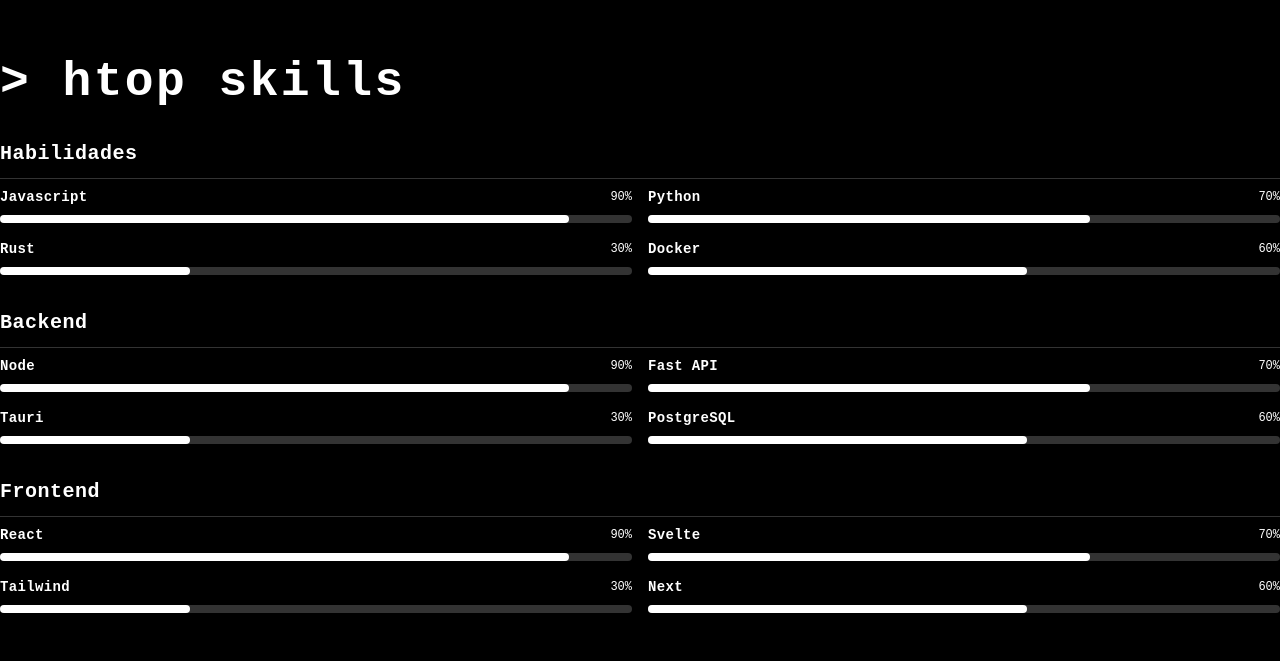
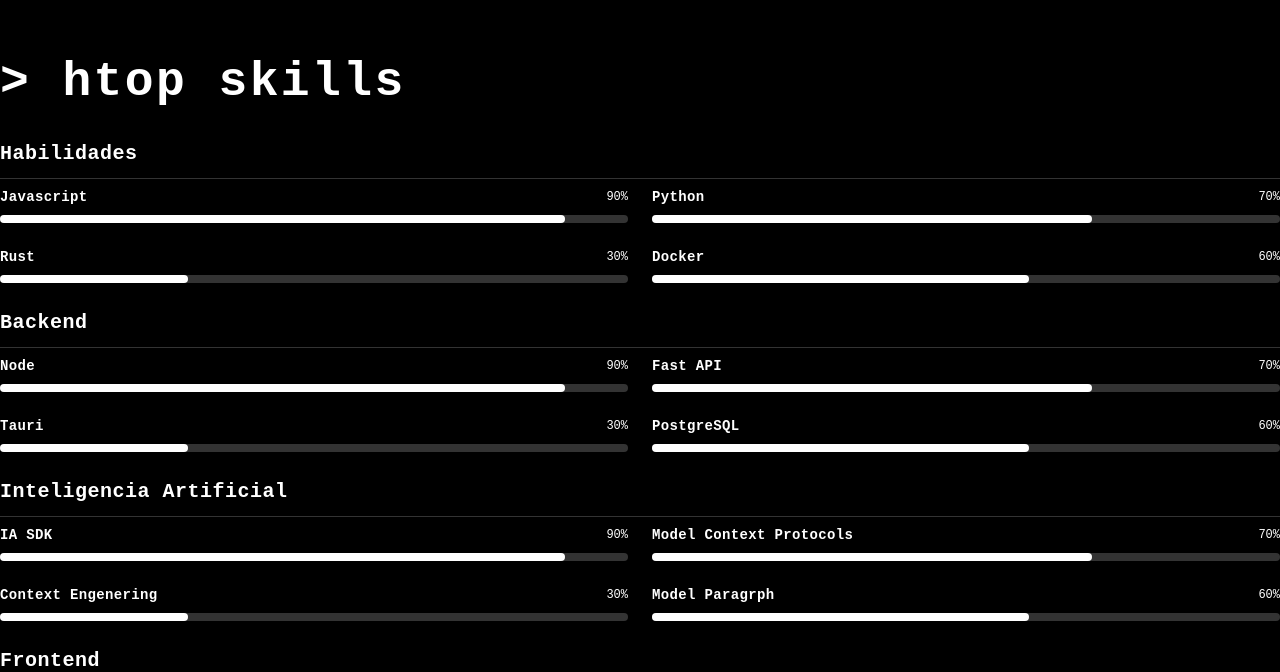
Before and after one commit to BNFLYD/0SC1-DOCS, a React (Vite) app: page /about in a window 1280 px wide. Shown: the part 848-1520 px from the top of the page. Built offline with nearby package versions, Linux system fonts and the light colour scheme.

Commit message:
interface animations

```diff
--- a/src/components/AmplitudeIndicator.jsx
+++ b/src/components/AmplitudeIndicator.jsx
@@ -1,8 +1,29 @@
 "use client"
+import { useState, useEffect } from "react"
 
-const AmplitudeIndicator = ({ skill, percentage, theme, vertical = true }) => {
+const AmplitudeIndicator = ({ skill, percentage, theme, vertical = true, shouldAnimate = true }) => {
   const isDark = theme === "dark"
-  const height = (percentage / 100) * 40 // Altura máxima reducida
+  const [currentValue, setCurrentValue] = useState(0)
+  const height = (currentValue / 100) * 40 // Altura máxima reducida
+
+  useEffect(() => {
+    const startAnimation = async () => {
+      if (!shouldAnimate) return
+      // Resetear al inicio
+      setCurrentValue(0)
+      // Esperar a que el estado se actualice
+      await new Promise(resolve => setTimeout(resolve, 250))
+      // Iniciar la animación
+      setCurrentValue(percentage)
+    }
+
+    startAnimation()
+
+    // Limpiar la animación cuando el componente se desmonte
+    return () => {
+      setCurrentValue(0)
+    }
+  }, [percentage, shouldAnimate])
 
   if (vertical) {
     // Diseño vertical (original)
@@ -28,14 +49,12 @@
     )
   } else {
     // Diseño horizontal (para la página About)
-    const width = (percentage / 100) * 200 // Ancho máximo de la barra horizontal
-
     return (
       <div className="space-y-2">
         {/* Nombre y porcentaje */}
         <div className="flex justify-between items-center">
           <span className="font-mono font-bold text-sm tracking-wide">{skill}</span>
-          <span className="font-mono text-xs">{percentage}%</span>
+          <span className="font-mono text-xs">{currentValue}%</span>
         </div>
 
         {/* Barra de progreso horizontal */}
@@ -44,8 +63,8 @@
           <div className={`w-full h-2 rounded-full ${isDark ? "bg-white/20" : "bg-black/20"}`}>
             {/* Barra de progreso */}
             <div
-              className={`h-full rounded-full transition-all duration-1000 ease-out ${isDark ? "bg-white" : "bg-black"}`}
-              style={{ width: `${percentage}%` }}
+              className={`h-full rounded-full transition-all duration-[1500ms] ease-out ${isDark ? "bg-white" : "bg-black"}`}
+              style={{ width: `${currentValue}%` }}
             />
           </div>
         </div>
--- a/src/components/SkillKnob.jsx
+++ b/src/components/SkillKnob.jsx
@@ -1,8 +1,31 @@
 "use client"
+import { useState, useEffect } from "react"
 
-const SkillKnob = ({ skill, percentage, theme }) => {
+const SkillKnob = ({ skill, percentage, theme, shouldAnimate = true }) => {
   const isDark = theme === "dark"
-  const rotation = (percentage / 100) * 180 - 90
+  const [currentRotation, setCurrentRotation] = useState(-90) // Empezamos desde -90 grados
+  const rotation = (percentage / 100) * 180 - 90 // El valor final de rotación
+
+  useEffect(() => {
+    const startAnimation = async () => {
+      if (!shouldAnimate) return
+
+      // Resetear a la posición inicial
+      setCurrentRotation(-90)
+
+      // Pequeña pausa para asegurar el reset
+      await new Promise(resolve => setTimeout(resolve, 250))
+
+      // Animar hasta la posición final
+      setCurrentRotation(rotation)
+    }
+
+    startAnimation()
+
+    return () => {
+      setCurrentRotation(-90)
+    }
+  }, [percentage, shouldAnimate, rotation])
 
   return (
     <div className="flex flex-col items-center space-y-2">
@@ -16,11 +39,11 @@
         >
           {/* Indicador del knob */}
           <div
-            className={`absolute w-0.5 h-3 top-1 left-1/2 origin-bottom transform -translate-x-1/2 transition-transform duration-500 ${
+            className={`absolute w-0.5 h-3 top-1 left-1/2 origin-bottom transform -translate-x-1/2 transition-all duration-[1500ms] ease-out ${
               isDark ? "bg-white" : "bg-black"
             }`}
             style={{
-              transform: `translateX(-50%) rotate(${rotation}deg)`,
+              transform: `translateX(-50%) rotate(${currentRotation}deg)`,
               transformOrigin: "50% 18px",
             }}
           />
--- /dev/null
+++ b/src/components/TerminalText.jsx
@@ -0,0 +1,44 @@
+"use client"
+import { useState, useEffect, useRef } from 'react'
+
+const TerminalText = ({ text, className, inView = true, onComplete }) => {
+  const [displayText, setDisplayText] = useState('> ')
+  const [isTyping, setIsTyping] = useState(false)
+  const fullText = `> ${text}`
+  const intervalRef = useRef(null)
+
+  useEffect(() => {
+    if (inView && !isTyping) {
+      setIsTyping(true)
+      let currentIndex = 2 // Empezamos después del "> "
+
+      intervalRef.current = setInterval(() => {
+        if (currentIndex <= fullText.length) {
+          setDisplayText(fullText.slice(0, currentIndex))
+          currentIndex++
+        } else {
+          clearInterval(intervalRef.current)
+          setIsTyping(false)
+          onComplete?.() // Llamar al callback cuando termine
+        }
+      }, 50) // Velocidad de escritura
+    }
+
+    return () => {
+      if (intervalRef.current) {
+        clearInterval(intervalRef.current)
+      }
+    }
+  }, [inView, fullText])
+
+  return (
+    <span className={className}>
+      {displayText}
+      {isTyping && (
+        <span className="inline-block w-2 h-5 ml-1 bg-current animate-blink" />
+      )}
+    </span>
+  )
+}
+
+export default TerminalText
--- a/src/pages/About.jsx
+++ b/src/pages/About.jsx
@@ -3,37 +3,42 @@
 import { useState, useEffect, useRef } from "react" // Importar useEffect y useRef
 import { useUser } from "../context/UserContext"
 import { Mail, Github, Linkedin } from "lucide-react"
+import TerminalText from "../components/TerminalText"
 import AmplitudeIndicator from "../components/AmplitudeIndicator"
 import profile from "../assets/yo.jpg";
 
 const About = () => {
   const { isDark } = useUser()
-  const [showSkillsSection, setShowSkillsSection] = useState(false) // Nuevo estado para controlar la visibilidad
-  const skillsSectionRef = useRef(null) // Referencia para la sección de habilidades
+  const [isSkillsSectionVisible, setIsSkillsSectionVisible] = useState(false)
+  const [showWhoamiContent, setShowWhoamiContent] = useState(false)
+  const [showSkillsContent, setShowSkillsContent] = useState(false)
+  const skillsSectionRef = useRef(null)
 
   // Efecto para el IntersectionObserver
   useEffect(() => {
     const observer = new IntersectionObserver(
       (entries) => {
         entries.forEach((entry) => {
-          if (entry.isIntersecting) {
-            setShowSkillsSection(true)
-            observer.unobserve(entry.target) // Dejar de observar una vez que se muestra
+          setIsSkillsSectionVisible(entry.isIntersecting)
+          if (!entry.isIntersecting) {
+            // Resetear el estado del contenido cuando el elemento sale de la vista
+            setShowSkillsContent(false)
           }
         })
       },
       {
-        threshold: 0.4, // El 10% del elemento debe ser visible para activar
+        threshold: 0.5, // El 50% del elemento debe ser visible para activar
       },
     )
 
-    if (skillsSectionRef.current) {
-      observer.observe(skillsSectionRef.current)
+    const currentRef = skillsSectionRef.current
+    if (currentRef) {
+      observer.observe(currentRef)
     }
 
     return () => {
-      if (skillsSectionRef.current) {
-        observer.unobserve(skillsSectionRef.current)
+      if (currentRef) {
+        observer.unobserve(currentRef)
       }
     }
   }, []) // Se ejecuta una sola vez al montar el componente
@@ -60,6 +65,15 @@
       ],
     },
     {
+      title: "Inteligencia Artificial",
+      skills: [
+        { name: "IA SDK", percentage: 90 },
+        { name: "Model Context Protocols", percentage: 70 },
+        { name: "Context Engenering", percentage: 30 },
+        { name: "Model Paragrph", percentage: 60 },
+      ],
+    },
+    {
       title: "Frontend",
       skills: [
         { name: "React", percentage: 90 },
@@ -83,11 +97,14 @@
         <div className="flex flex-col md:flex-row items-center md:items-start gap-8 mb-16 pt-32">
           {/* Información personal */}
           <div className="flex-1 text-left">
-            <h1 className="text-4xl md:text-5xl font-mono font-bold mb-6 tracking-wider">{">"} whoami</h1>
+            <h1 className="text-4xl md:text-5xl font-mono font-bold mb-6 tracking-wider">
+              <TerminalText text="whoami" onComplete={() => setShowWhoamiContent(true)} />
+            </h1>
 
             <div
-              className={`p-6 rounded-xl border-2 ${isDark ? "border-primary/10 bg-primary" : "border-secondary/10 bg-secondary"
-                }`}
+              className={`p-6 rounded-xl border-2 transition-opacity duration-500 ${
+                isDark ? "border-primary/10 bg-primary" : "border-secondary/10 bg-secondary"
+              } ${showWhoamiContent ? "opacity-100" : "opacity-0"}`}
             >
               <h2 className="text-xl font-mono font-bold mb-4 tracking-wide">Flavio Gabriel Morales</h2>
 
@@ -110,7 +127,9 @@
           </div>
 
           {/* Columna derecha: Foto de perfil + Contacto */}
-          <div className="flex flex-col items-center gap-4">
+          <div className={`flex flex-col items-center gap-4 transition-opacity duration-500 ${
+            showWhoamiContent ? "opacity-100" : "opacity-0"
+          }`}>
             {/* Foto de perfil */}
             <div
               className="w-48 h-48 rounded-3xl overflow-hidden"
@@ -174,12 +193,19 @@
         {/* Sección de habilidades */}
         <div
           ref={skillsSectionRef} // Asignar la referencia
-          className={`space-y-8 py-12 transition-opacity duration-1000 ease-out ${showSkillsSection ? "opacity-100" : "opacity-0" // Controlar la opacidad
+          className={`space-y-8 py-12 transition-opacity duration-1000 ease-out ${isSkillsSectionVisible ? "opacity-100" : "opacity-0" // Controlar la opacidad
             }`}
         >
-          <h1 className="text-4xl md:text-5xl font-mono font-bold mb-6 tracking-wider">{">"} htop skills</h1>
+          <h1 className="text-4xl md:text-5xl font-mono font-bold mb-6 tracking-wider">
+            <TerminalText
+              text="htop skills"
+              inView={isSkillsSectionVisible}
+              onComplete={() => setShowSkillsContent(true)}
+            />
+          </h1>
 
-          {skillCategories.map((category) => (
+          <div className={`transition-opacity duration-500 space-y-6 ${showSkillsContent ? "opacity-100" : "opacity-0"}`}>
+            {skillCategories.map((category) => (
             <div key={category.title} className="space-y-2">
               {/* Título de la categoría */}
               <h3
@@ -190,7 +216,7 @@
               </h3>
 
               {/* Grid de habilidades */}
-              <div className="grid grid-cols-1 md:grid-cols-2 gap-4">
+              <div className="grid grid-cols-1 md:grid-cols-2 gap-6">
                 {category.skills.map((skill) => (
                   <AmplitudeIndicator
                     key={skill.name}
@@ -198,12 +224,15 @@
                     percentage={skill.percentage}
                     theme={isDark ? "dark" : "light"}
                     vertical={false}
+                    shouldAnimate={showSkillsContent}
                   />
                 ))}
               </div>
             </div>
           ))}
+          </div>
         </div>
+        <div></div>
       </main>
     </div>
   )
--- a/tailwind.config.js
+++ b/tailwind.config.js
@@ -7,6 +7,15 @@
   darkMode: 'class',
   theme: {
     extend: {
+      keyframes: {
+        blink: {
+          '0%, 100%': { opacity: 1 },
+          '50%': { opacity: 0 },
+        }
+      },
+      animation: {
+        blink: 'blink 1s step-start infinite',
+      },
       fontSize: {
         'xs': ['12px', { lineHeight: '16px' }],
         'sm': ['14px', { lineHeight: '20px' }],
```
Also changed, not shown: src/components/Channels/BlogChannel.jsx (+13 -3 lines), src/components/Channels/ProjectsChannel.jsx (+13 -3 lines), src/components/Channels/WhoamiChannel.jsx (+13 -3 lines).
